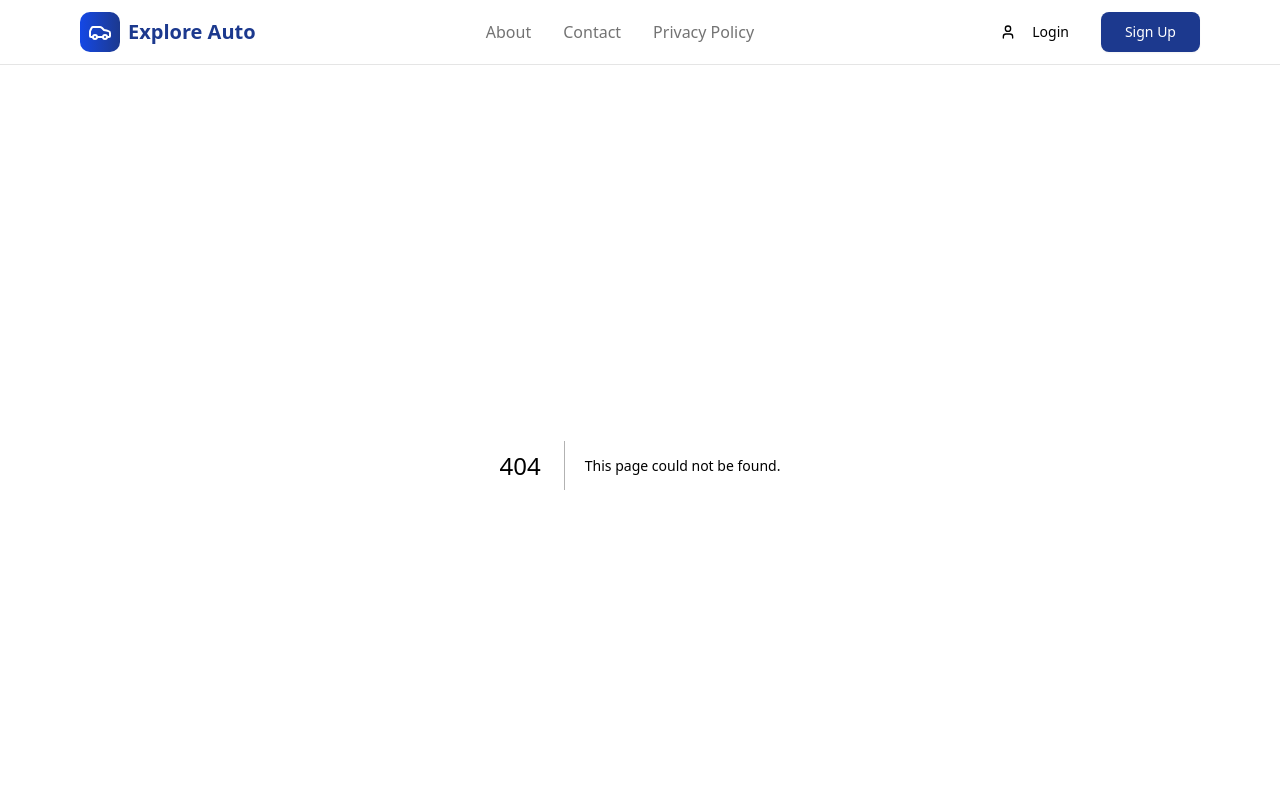
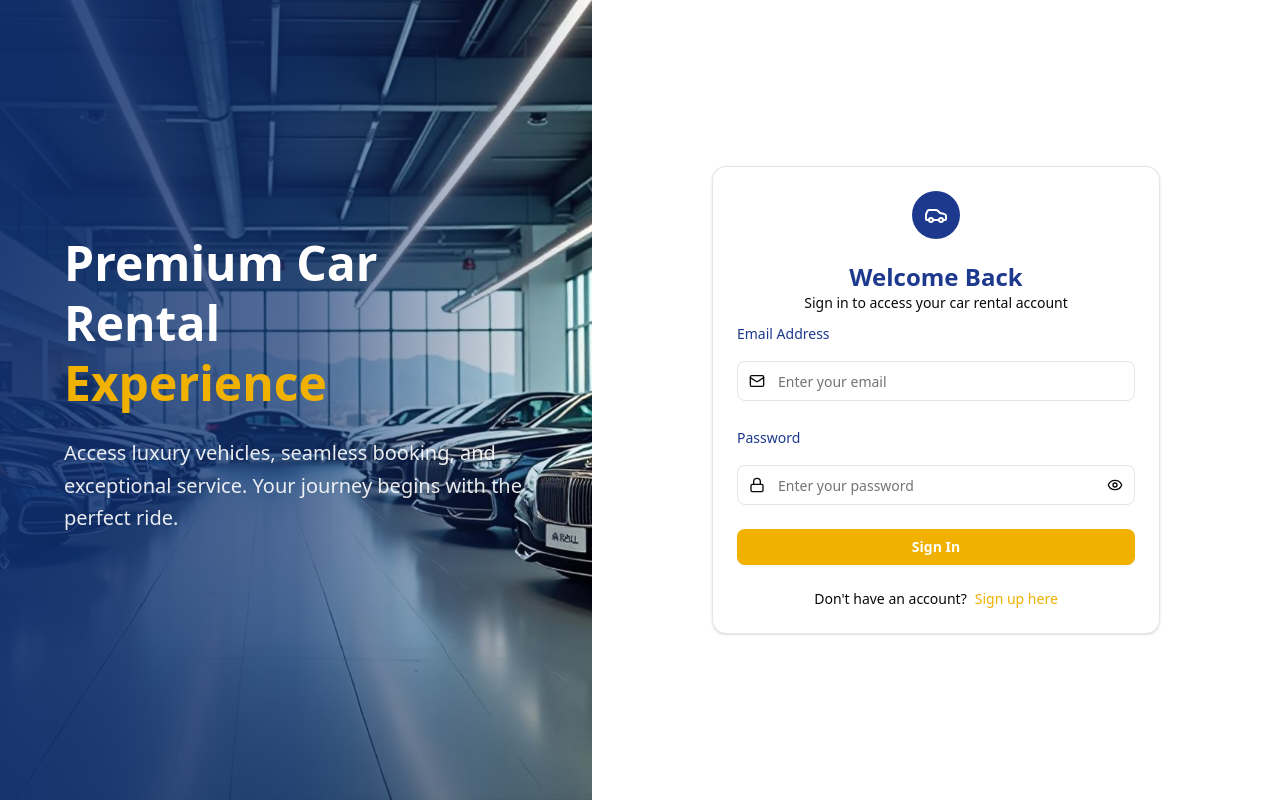
Before and after one commit to ayabakry/auto-explore, a Next.js app: page /Login in a window 1280 px wide. Before the commit this address had no page. Shown: the top 801 px of the page. Built offline with nearby package versions, Linux system fonts and the light colour scheme.

Commit message:
add login page

```diff
--- a/package.json
+++ b/package.json
@@ -9,6 +9,7 @@
     "lint": "eslint"
   },
   "dependencies": {
+    "@radix-ui/react-checkbox": "^1.3.3",
     "@radix-ui/react-label": "^2.1.7",
     "@radix-ui/react-select": "^2.2.6",
     "@radix-ui/react-slot": "^1.2.3",
--- /dev/null
+++ b/src/app/Login/page.jsx
@@ -0,0 +1,155 @@
+"use client";
+
+import { useState } from "react";
+import { Button } from "@/components/ui/button";
+import { Input } from "@/components/ui/input";
+import { Label } from "@/components/ui/label";
+import { Card, CardContent, CardDescription, CardHeader, CardTitle } from "@/components/ui/card";
+import { Eye, EyeOff, Car, Mail, Lock } from "lucide-react";
+import ImageLogin from "@/app/Imgs/carLogin.jpg";
+
+function Login  () {
+  const [showPassword, setShowPassword] = useState(false);
+  const [email, setEmail] = useState("");
+  const [password, setPassword] = useState("");
+  const [rememberMe, setRememberMe] = useState(false);
+
+  const handleSubmit = (e) => {
+    e.preventDefault();
+    console.log("Login attempt:", { email, password, rememberMe });
+  };
+
+  return (
+    <>
+     <div className="min-h-screen bg-gradient-to-br from-automotive-blue via-automotive-blue-light to-automotive-blue">
+      <div className="min-h-screen flex">
+        {/* Hero Section */}
+        <div className="flex-1 relative overflow-hidden hidden lg:block">
+          <div
+            className="absolute inset-0 bg-cover bg-center"
+            style={{ backgroundImage: `url(${ImageLogin.src})` }}
+          />
+          <div className="absolute inset-0 bg-gradient-to-r from-[hsl(220deg_75%_25%_/_90%)] via-[hsl(220deg_75%_25%_/_70%)] to-transparent" />
+          <div className="relative h-full flex flex-col justify-center px-12 xl:px-16">
+            <div className="max-w-lg">
+              <h1 className="text-4xl xl:text-5xl font-bold text-white mb-6 leading-tight">
+                Premium Car Rental
+                <span className="block text-yellow-500">Experience</span>
+              </h1>
+              <p className="text-xl text-white/90 mb-8 leading-relaxed">
+                Access luxury vehicles, seamless booking, and exceptional service.
+                Your journey begins with the perfect ride.
+              </p>
+
+            </div>
+          </div>
+        </div>
+
+        {/* Login Section */}
+        <div className="flex-1 flex items-center justify-center p-8 lg:p-12 bg-white/95 backdrop-blur-sm">
+          <div className="w-full max-w-md">
+          <Card className="w-full max-w-md shadow-[var(--shadow-automotive)] border-automotive-gray-light/20">
+      <CardHeader className="space-y-4 text-center">
+                    <div className="bg-blue-900 p-3 mt-6 rounded-full w-12 h-12 mx-auto mb-4 flex items-center justify-center">
+          <Car className="h-6 w-6 text-white bg-blue-900" />
+        </div>
+        <div>
+          <CardTitle className="text-2xl font-bold text-blue-900">Welcome Back</CardTitle>
+          <CardDescription className="text-automotive-gray">
+            Sign in to access your car rental account
+          </CardDescription>
+        </div>
+      </CardHeader>
+      <CardContent>
+        <form onSubmit={handleSubmit} className="space-y-6">
+          <div className="space-y-2">
+            <Label htmlFor="email" className="text-blue-900  font-medium">
+              Email Address
+            </Label>
+            <div className="relative mt-4">
+              <Mail className="absolute left-3 top-1/2 transform -translate-y-1/2 h-4 w-4 text-automotive-gray" />
+              <Input
+                id="email"
+                type="email"
+                placeholder="Enter your email"
+                value={email}
+                onChange={(e) => setEmail(e.target.value)}
+                className="pl-10 border-automotive-gray-light focus:border-automotive-gold focus:ring-automotive-gold/20"
+                required
+              />
+            </div>
+          </div>
+
+          <div className="space-y-2">
+            <Label htmlFor="password" className="text-blue-900 font-medium">
+              Password
+            </Label>
+            <div className="relative mt-4" >
+              <Lock className="absolute left-3 top-1/2 transform -translate-y-1/2 h-4 w-4 text-automotive-gray" />
+              <Input
+                id="password"
+                type={showPassword ? "text" : "password"}
+                placeholder="Enter your password"
+                value={password}
+                onChange={(e) => setPassword(e.target.value)}
+                className="pl-10 pr-10 border-automotive-gray-light focus:border-automotive-gold focus:ring-automotive-gold/20"
+                required
+              />
+              <button
+                type="button"
+                onClick={() => setShowPassword(!showPassword)}
+                className="absolute right-3 top-1/2 transform -translate-y-1/2 text-automotive-gray hover:text-automotive-blue transition-colors"
+              >
+                {showPassword ? <EyeOff className="h-4 w-4" /> : <Eye className="h-4 w-4" />}
+              </button>
+            </div>
+          </div>
+
+
+
+          <Button
+            type="submit"
+            className="w-full bg-yellow-500   text-white font-semibold py-3   transition-all duration-300"
+          >
+            Sign In
+          </Button>
+
+          <div className="text-center mb-6">
+            <p className="text-sm text-automotive-gray">
+              Don't have an account?
+              <button
+                type="button"
+                className="text-yellow-500 ml-2 transition-colors font-medium"
+              >
+                Sign up here
+              </button>
+            </p>
+          </div>
+        </form>
+      </CardContent>
+    </Card>
+          </div>
+        </div>
+      </div>
+
+      {/* Mobile Hero Header - Only visible on mobile */}
+      <div className="lg:hidden absolute top-0 left-0 right-0 z-10">
+        <div
+          className="h-40 bg-cover bg-center relative"
+          style={{ backgroundImage: `url(${ImageLogin.src})` }}
+        >
+          <div className="absolute inset-0 bg-gradient-to-b from-automotive-blue/80 to-automotive-blue/60" />
+          <div className="relative h-full flex items-center justify-center">
+            <h1 className="text-2xl font-bold text-white text-center">
+              Premium Car Rental
+              <span className="block text-yellow-500 text-lg">Experience</span>
+            </h1>
+          </div>
+        </div>
+      </div>
+    </div>
+
+    </>
+  );
+};
+export default Login
--- /dev/null
+++ b/src/app/client-layout.jsx
@@ -0,0 +1,18 @@
+"use client";
+
+import { usePathname } from "next/navigation";
+import Header from "./component/Header";
+import Footer from "./component/Footer";
+
+export default function ClientLayout({ children }) {
+  const pathname = usePathname();
+  const hideLayout = ["/Login", "/signup"].includes(pathname);
+
+  return (
+    <>
+      {!hideLayout && <Header />}
+      <main>{children}</main>
+      {!hideLayout && <Footer />}
+    </>
+  );
+}
--- a/src/app/component/Header.jsx
+++ b/src/app/component/Header.jsx
@@ -36,10 +36,12 @@ const Header = () => {
                     </nav>
 
                     <div className="hidden md:flex items-center space-x-4">
-                        <Button variant="ghost" className="hover:bg-yellow-500 hover:text-white" size="lg">
+                        <Link href="/Login">                        <Button variant="ghost" className="hover:bg-yellow-500 hover:text-white" size="lg">
                             <User className="h-4 w-4 mr-2 " />
                             Login
                         </Button>
+                        </Link>
+
                         <Button variant="default" size="lg" className="bg-blue-900 text-white ">
                             Sign Up
                         </Button>
--- a/src/app/layout.js
+++ b/src/app/layout.js
@@ -1,7 +1,7 @@
+// app/layout.js  (Server Component)
 import { Geist, Geist_Mono } from "next/font/google";
 import "./globals.css";
-import Header from "./component/Header";
-import Footer from "./component/Footer";
+import ClientLayout from "./client-layout"; // new wrapper component
 
 const geistSans = Geist({
   variable: "--font-geist-sans",
@@ -21,12 +21,8 @@ export const metadata = {
 export default function RootLayout({ children }) {
   return (
     <html lang="en">
-      <body
-        className={`${geistSans.variable} ${geistMono.variable} antialiased`}
-      >
-        <Header/>
-        <main>{children}</main>
-        <Footer/>
+      <body className={`${geistSans.variable} ${geistMono.variable} antialiased`}>
+        <ClientLayout>{children}</ClientLayout>
       </body>
     </html>
   );
--- /dev/null
+++ b/src/components/ui/checkbox.jsx
@@ -0,0 +1,26 @@
+import * as React from "react"
+import * as CheckboxPrimitive from "@radix-ui/react-checkbox"
+import { Check } from "lucide-react"
+
+import { cn } from "@/lib/utils"
+
+const Checkbox = React.forwardRef(({ className, ...props }, ref) => (
+  <CheckboxPrimitive.Root
+    ref={ref}
+    className={cn(
+      "peer h-4 w-4 shrink-0 rounded-sm border border-primary ring-offset-background focus-visible:outline-none focus-visible:ring-2 focus-visible:ring-ring focus-visible:ring-offset-2 disabled:cursor-not-allowed disabled:opacity-50 data-[state=checked]:bg-primary data-[state=checked]:text-primary-foreground",
+      className
+    )}
+    {...props}
+  >
+    <CheckboxPrimitive.Indicator
+      className={cn("flex items-center justify-center text-current")}
+    >
+      <Check className="h-4 w-4" />
+    </CheckboxPrimitive.Indicator>
+  </CheckboxPrimitive.Root>
+))
+
+Checkbox.displayName = "Checkbox"
+
+export { Checkbox }
```
Also changed, not shown: src/app/Imgs/carLogin.jpg (added), 1 other file (tests, documents, lock files or other folders).
